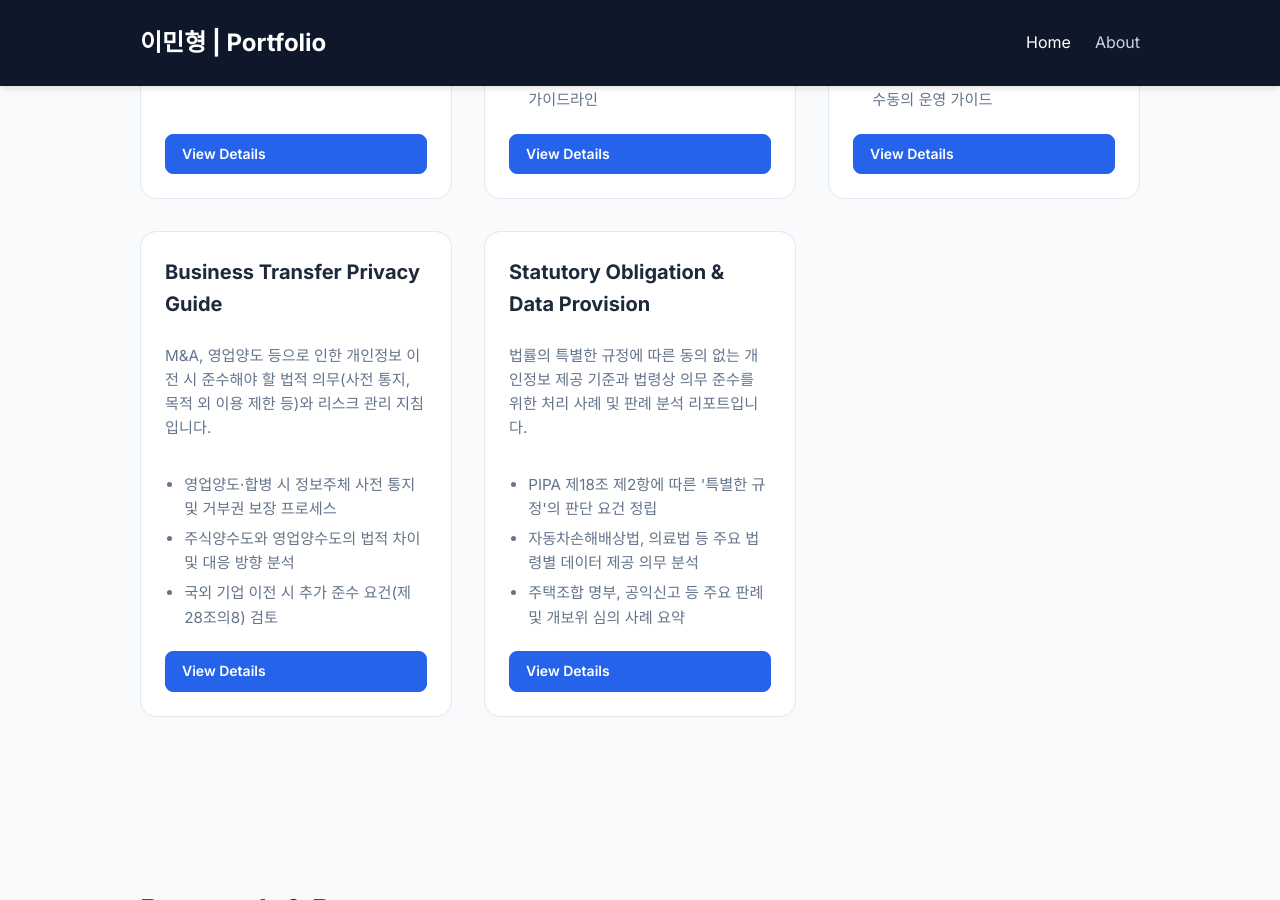
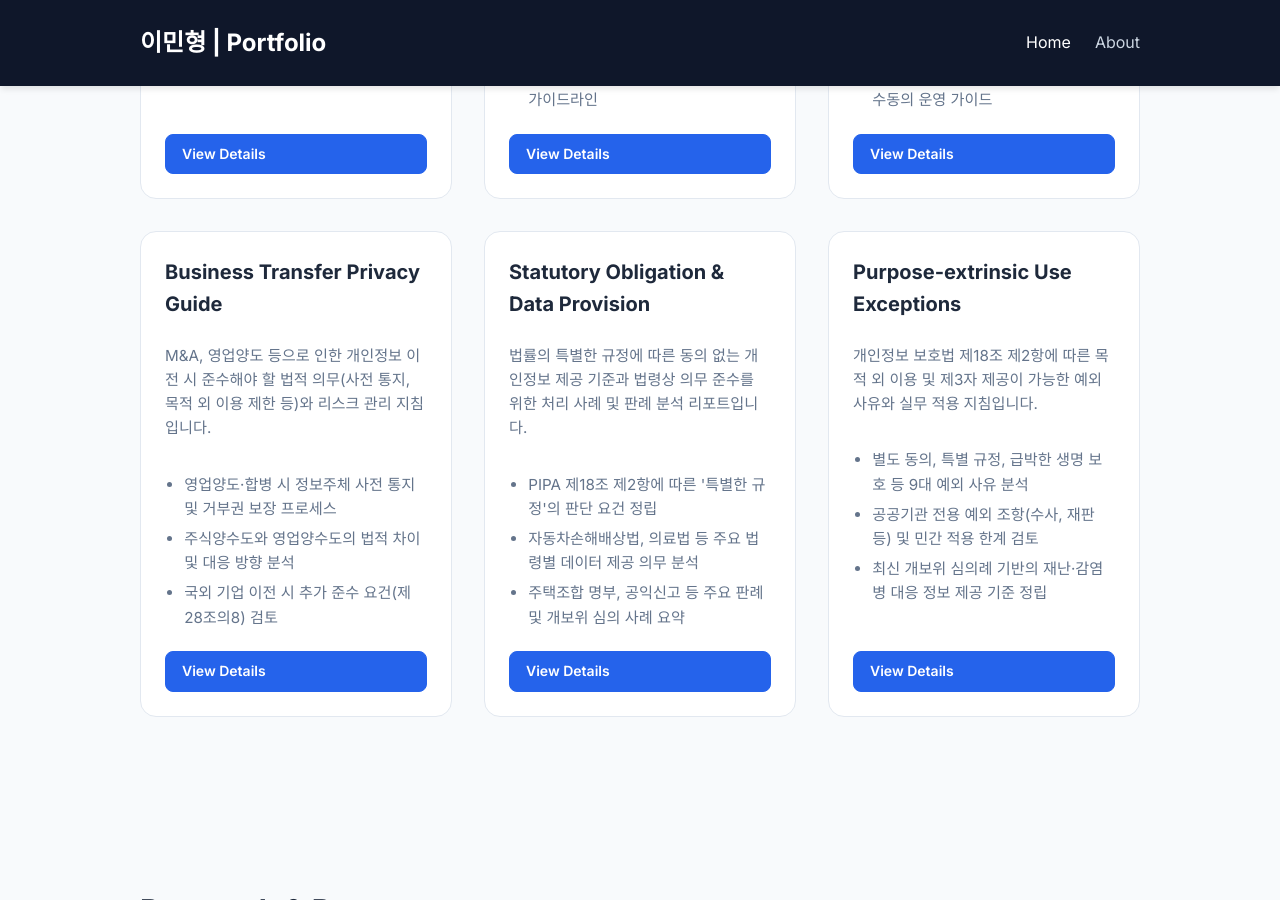
Before and after one commit to 971023als/971023als.github.io, a Jekyll site: the page built from index.md, in a window 1280 px wide and 900 px high, scrolled down 2267 px. Built offline with Jekyll 4.4.1, drawn with Linux system fonts in a browser that asks for light colours.

Commit message:
Add Purpose-extrinsic Exceptions Guide project page

```diff
--- a/index.md
+++ b/index.md
@@ -193,6 +193,20 @@ title: "Home"
                 <a href="/projects/statutory-obligation-privacy-guide/" class="btn btn-small">View Details</a>
             </div>
         </div>
+        <div class="project-card">
+            <div class="project-info">
+                <h3>Purpose-extrinsic Use Exceptions</h3>
+                <p>
+                    개인정보 보호법 제18조 제2항에 따른 목적 외 이용 및 제3자 제공이 가능한 예외 사유와 실무 적용 지침입니다.
+                </p>
+                <ul class="project-points">
+                    <li>별도 동의, 특별 규정, 급박한 생명 보호 등 9대 예외 사유 분석</li>
+                    <li>공공기관 전용 예외 조항(수사, 재판 등) 및 민간 적용 한계 검토</li>
+                    <li>최신 개보위 심의례 기반의 재난·감염병 대응 정보 제공 기준 정립</li>
+                </ul>
+                <a href="/projects/purpose-extrinsic-exceptions-guide/" class="btn btn-small">View Details</a>
+            </div>
+        </div>
     </div>
 </section>
 
```
Also changed, not shown: projects/purpose-extrinsic-exceptions-guide.md (added, +68 -0 lines), 2 other files.
